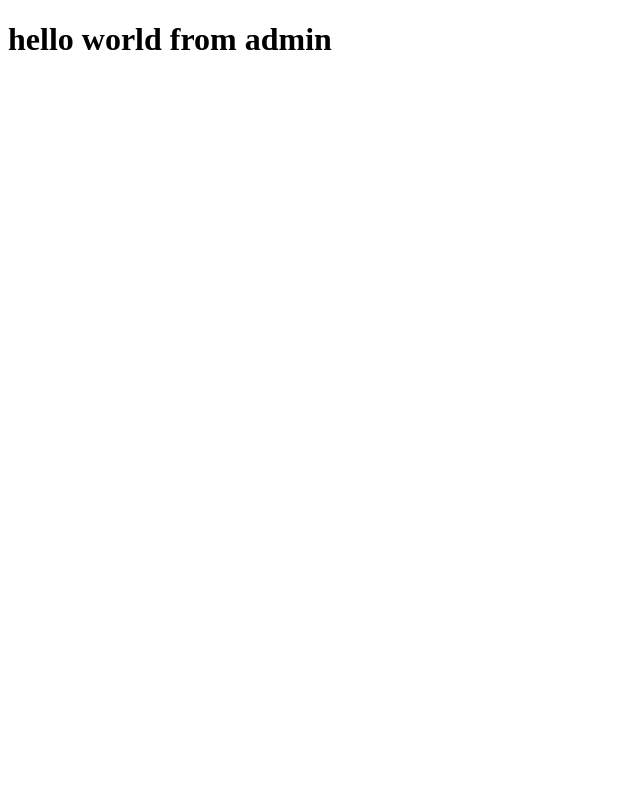
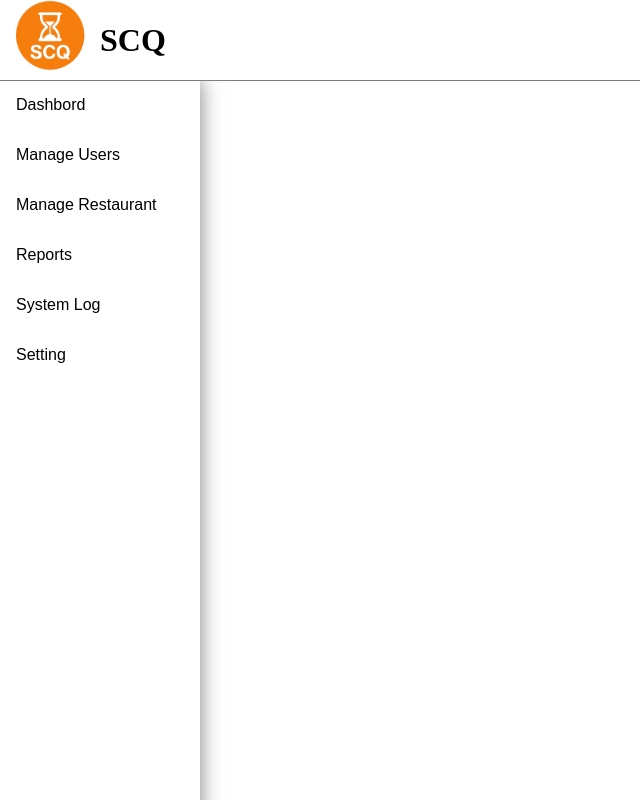
Before and after one commit to techasit5415/SCQ, a SvelteKit app: page /homeadmin in a window 1280 px wide. Shown: the whole page, without its empty margins (0-640 px from the left). Built offline with nearby package versions, Linux system fonts and the light colour scheme.

Commit message:
edit home admin

```diff
--- a/src/routes/homeadmin/+page.svelte
+++ b/src/routes/homeadmin/+page.svelte
@@ -1 +1,59 @@
-<h1>hello world from admin</h1>
+<!-- <h1>hello world from admin</h1> -->
+<div class="menu-bar">
+    <button type="button">Dashbord</button>
+    <button type="button">Manage Users</button>
+    <button type="button">Manage Restaurant</button>
+    <button type="button">Reports</button>
+    <button type="button">System Log</button>
+    <button type="button">Setting</button>
+</div>
+
+<div class="header">
+    <div class="photo">
+        <img src="/Photo/Icon.png" alt="icon">
+    </div>
+    <div class="headtext">
+        <h1>SCQ</h1>
+    </div>
+</div>
+
+<style>
+    .header {
+        display: flex;
+        height: 10%;
+        width: 100%;
+        border-bottom: 1px solid #7f7f7f;
+        background: white;
+        position: fixed;
+        top: 0;
+        left: 0;
+        align-items: center;
+    }
+    .photo img {
+        width: 100px;
+        height: 100px;
+    }
+    .menu-bar {
+        height: 100%;
+        width: 200px;
+        /* border-right: 1px solid #7f7f7f; */
+        box-shadow: 0 0 20px rgba(0, 0, 0, 0.5);
+        background: white;
+        position: fixed;
+        top: 10%;
+        left: 0;
+    }
+    button {
+        width: 100%;
+        padding: 1rem;
+        background-color: white;
+        border: none;
+        font-size: 1rem;
+        cursor: pointer;
+        transition: background-color 0.3s ease;
+        text-align: left;
+    }
+    button:hover {
+        background-color: darkgrey;
+    }
+</style>
```
